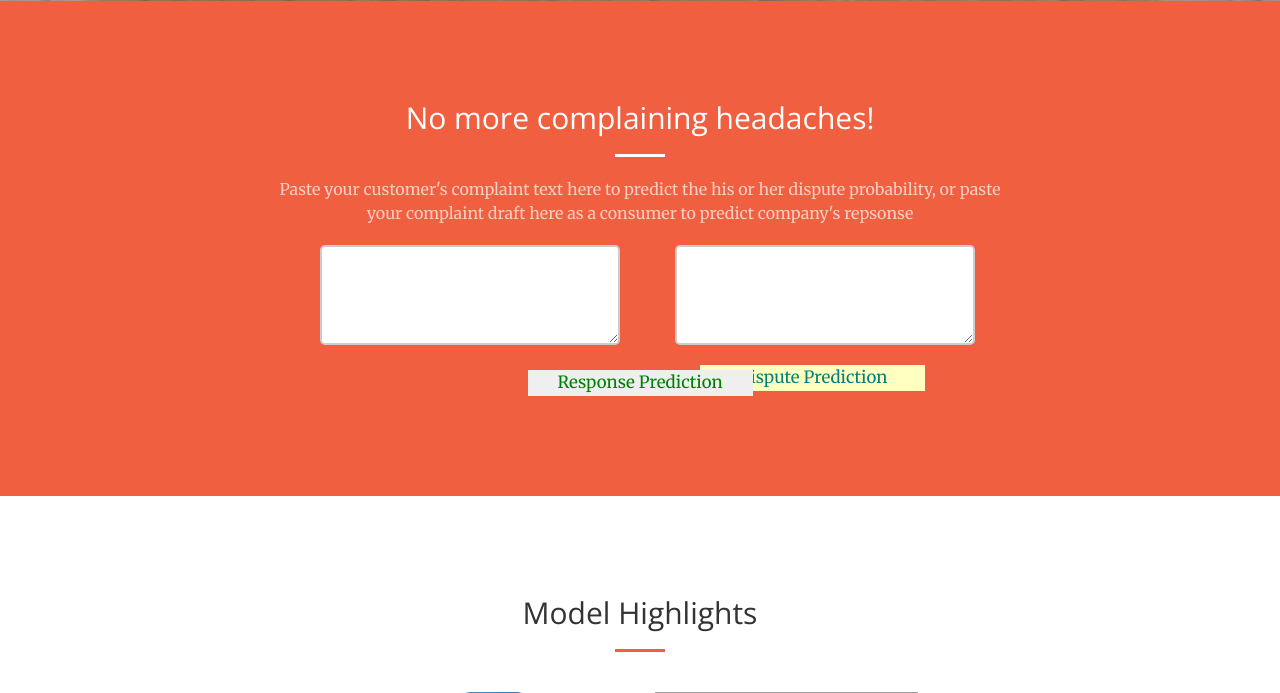
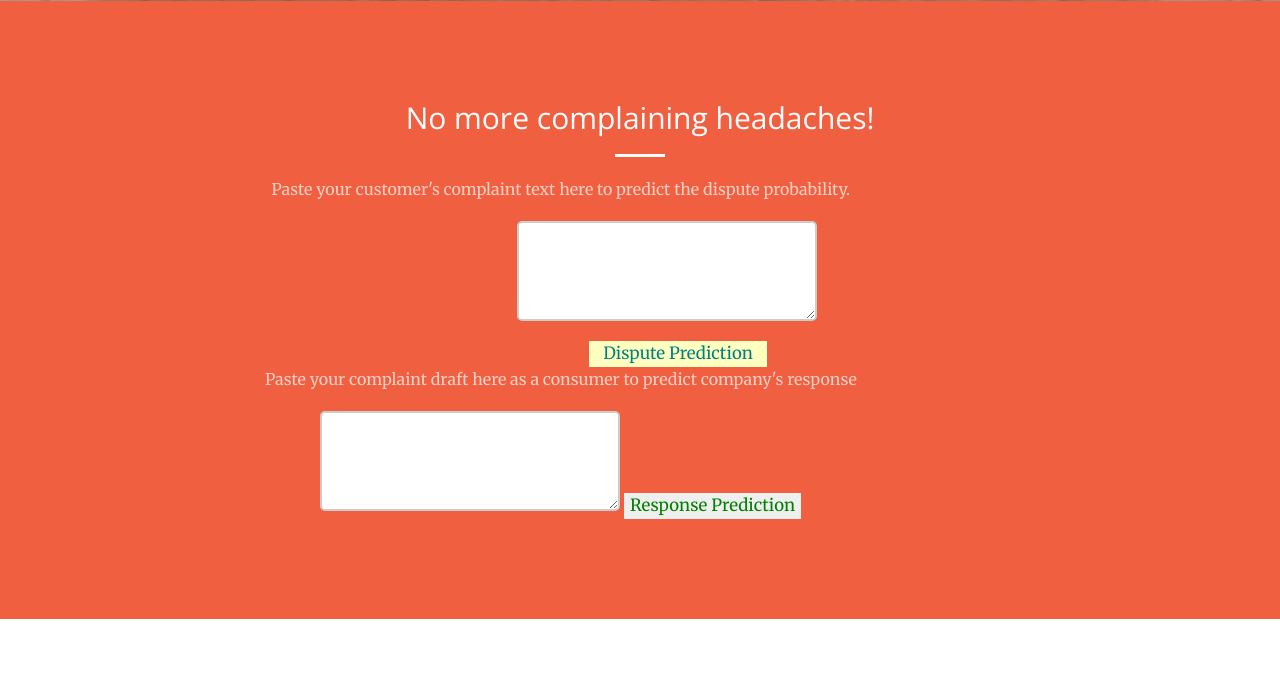
Before and after one commit to zhanghaizhen/Financial-Service-Complaint-Management, a Flask app: page / in a window 1280 px wide. Shown: the part 799-1492 px from the top of the page. Run offline with Flask 2, Linux system fonts and the light colour scheme; some libraries are stand-ins or nearby versions; grey boxes are pictures that could not be loaded.

Commit message:
rearrange forms

```diff
--- a/webapp/templates/index.html
+++ b/webapp/templates/index.html
@@ -90,18 +90,24 @@
                 <div class="col-lg-8 col-lg-offset-2 text-center">
                     <h2 class="section-heading">No more complaining headaches!</h2>
                     <hr class="light">
-                    <p class="text-faded">Paste your customer's complaint text here to predict the his or her dispute probability, or paste your complaint draft here as a consumer to predict company's repsonse</p>
+<table><tr><td>
+<p class="text-faded">Paste your customer's complaint text
+		 here to predict the dispute probability.</p>
                     <form action="/dispute_predict" method='POST' >
                           <textarea cols="40" rows="5" type="text" rows=5 style= "padding:5px; border:2px solid #ccc; color: black; -webkit-border-radius: 5px;border-radius: 5px; float:right; margin-right:40px;width: 300px;height:100px; float: right; margin-top: 0px;" size="2000" name="business_input" /></textarea>
 
                           <input type="submit" style="font-face: 'Comic Sans MS'; font-size: larger; color: teal; background-color: #FFFFC0; border: 0pt ridge lightgrey;float:left; margin-right:-250px;width: 30%; float: right;margin-top: 120px" value="Dispute Prediction"/>
                       </form>
-
+</td></tr>
+<tr><td>
+                    <p class="text-faded">Paste your complaint
+ draft here as a consumer to predict company's response</p>
 
                     <form action="/response_predict" method='POST' >
                             <textarea cols="40" rows="5" type="text" style="padding:5px; border:2px solid #ccc; color: black; -webkit-border-radius: 5px;border-radius: 5px;width: 300px;height:100px;" size="40"  name="consumer_input" /></textarea>
                             <input type="submit" style="font-face: 'Comic Sans MS'; font-size: larger; color: green; background-color: #FFFFC10; border: 0pt ridge lightgrey;margin-top: 20px;width: 30%" value="Response Prediction"/>
                         </form>
+</td></tr></table>
                 </div>
             </div>
         </div>
```
